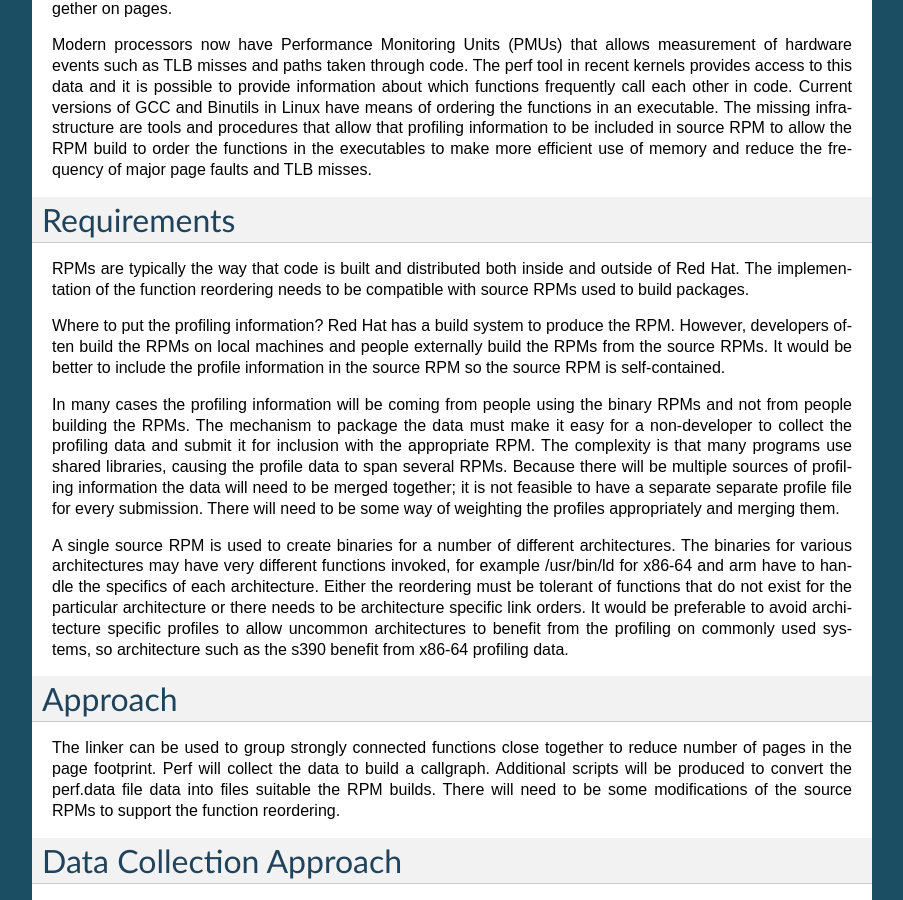
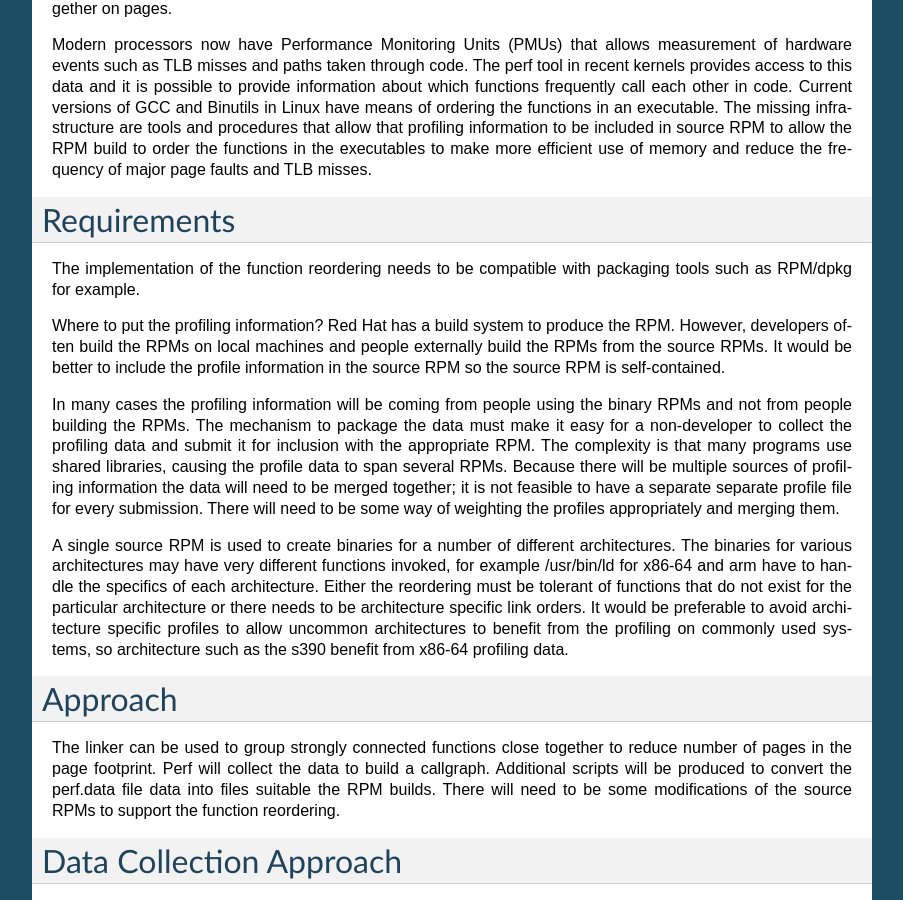
Before and after one commit to wcohen/sediment, a Sphinx documentation site: the page built from docs/pop.rst, in a window 1280 px wide and 900 px high, scrolled down 957 px. Shown: the whole window, without its empty margins (198-1101 px from the left). Built offline with Sphinx 7.4.7, drawn with Linux system fonts in a browser that asks for light colours.

Commit message:
pop: Slightly tweak for reality
I am pretty sure if you take the way the world distributes software as a whole, by almost any metric, it would not be solely RPM.

Even at a simple basic mechanics perspective, surely (hopefully) it'd make sense to also try to support other package systems like dpkg/arch etc.

But here I just dropped the sentence about RPM being the sole way software is distributed as it's just clearly false.

```diff
--- a/docs/pop.rst
+++ b/docs/pop.rst
@@ -89,10 +89,8 @@ and TLB misses.
 Requirements
 ============
 
-RPMs are typically the way that code is built and distributed both
-inside and outside of Red Hat.
 The implementation of the function reordering needs to be compatible
-with source RPMs used to build packages.
+with packaging tools such as RPM/dpkg for example.
 
 Where to put the profiling information? Red Hat has a build system to
 produce the RPM.
```
